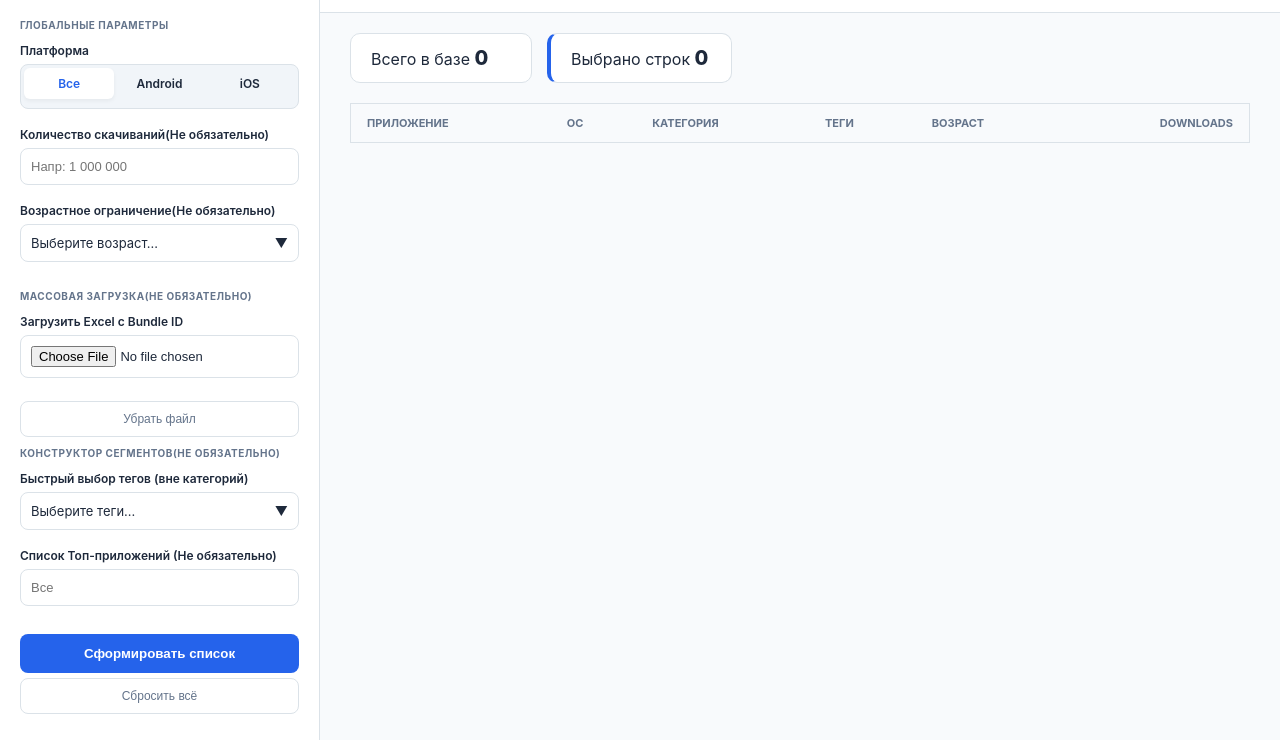
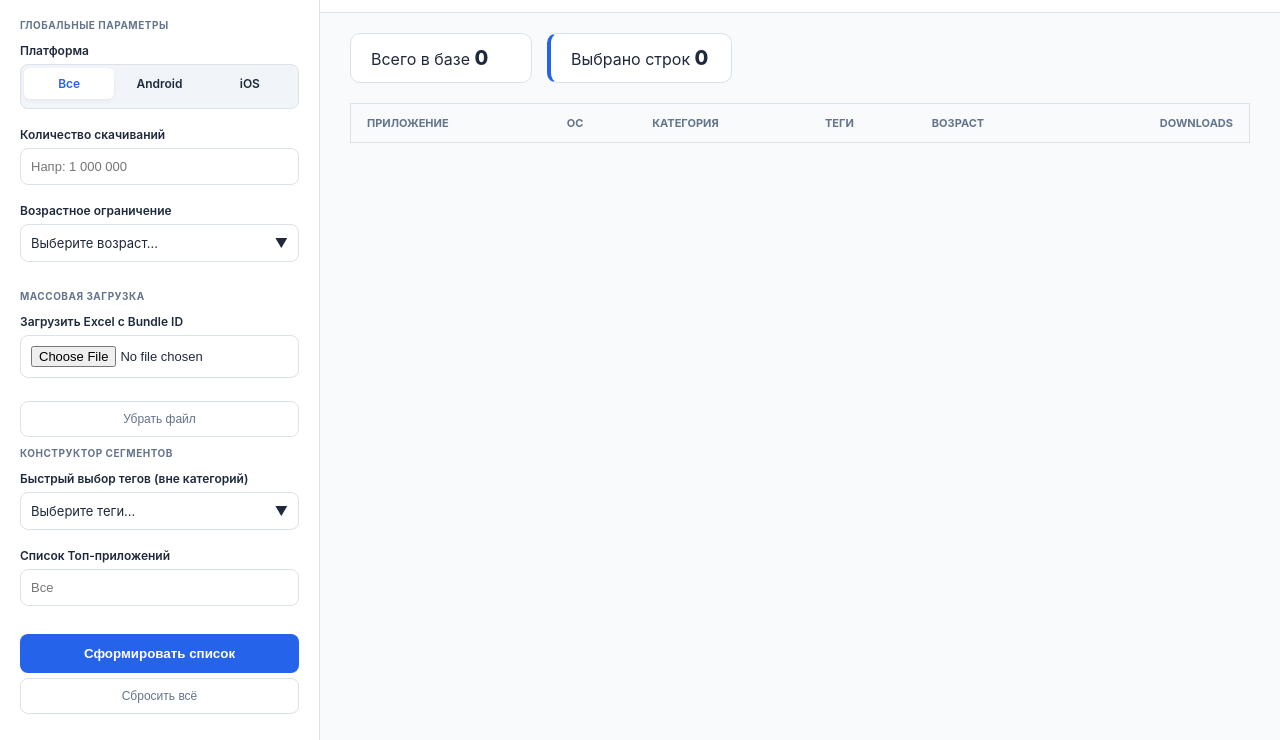
Before and after one commit to Programmatic-BYYD/Apps-RTB, a plain HTML site: page index.html in a window 1280 px wide. Shown: the part 60-800 px from the top of the page. Drawn offline with Linux system fonts and the light colour scheme; no server answers.

Commit message:
Update index.html

```diff
--- a/index.html
+++ b/index.html
@@ -26,7 +26,7 @@
           </div>
 
           <div class="control-group">
-            <label>Количество скачиваний(Не обязательно) </label>
+            <label>Количество скачиваний </label>
             <input
               type="number"
               id="min-dl"
@@ -36,7 +36,7 @@
           </div>
 
           <div class="control-group">
-            <label>Возрастное ограничение(Не обязательно) </label>
+            <label>Возрастное ограничение </label>
             <div class="custom-multiselect" id="age-multiselect">
               <div
                 class="select-box"
@@ -51,7 +51,7 @@
         </div>
 
         <div class="sidebar-section">
-          <h3 class="section-label">Массовая загрузка(Не обязательно) </h3>
+          <h3 class="section-label">Массовая загрузка </h3>
           <div class="control-group">
             <label>Загрузить Excel с Bundle ID</label>
             <input
@@ -67,7 +67,7 @@
         </div>
 
         <div class="sidebar-section">
-          <h3 class="section-label">Конструктор сегментов(Не обязательно) </h3>
+          <h3 class="section-label">Конструктор сегментов </h3>
 
           <!-- <hr class="separator" /> -->
           <div id="filter-rows-container"></div>
@@ -95,7 +95,7 @@
 
         <div class="sidebar-section footer-actions">
           <div class="control-group">
-            <label>Список Топ-приложений (Не обязательно) </label>
+            <label>Список Топ-приложений </label>
             <input
               type="number"
               id="total-qty"
```
